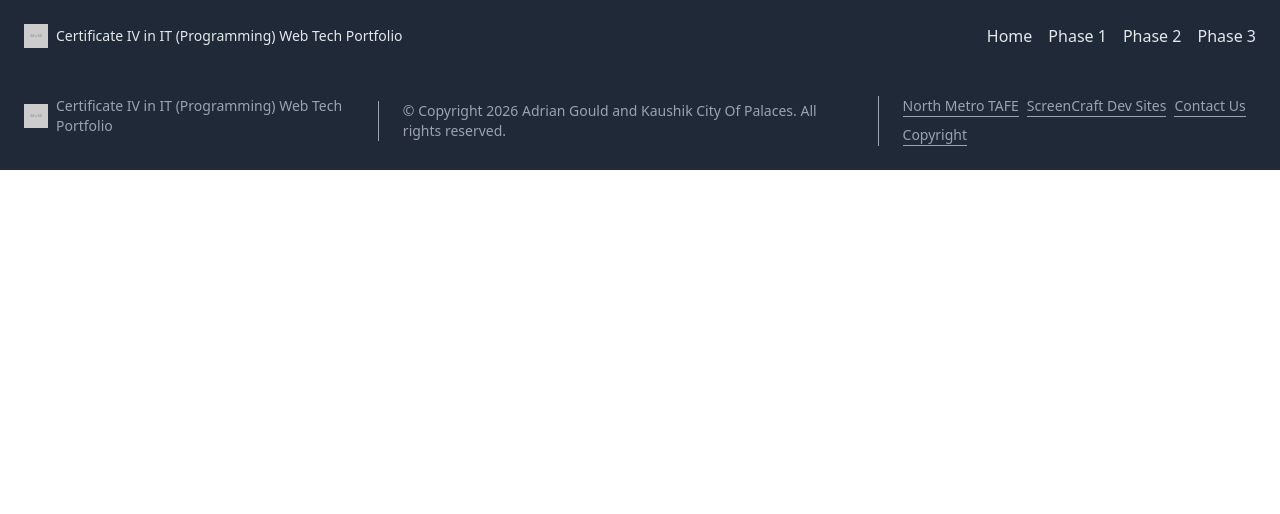
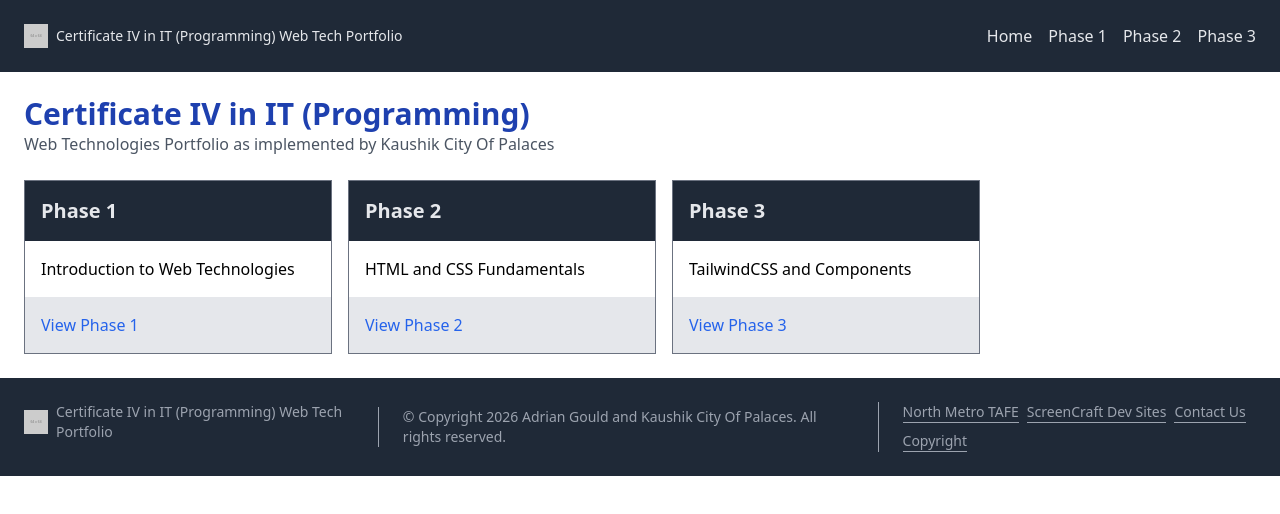
Before and after one commit to Kaushik-Cop/C4prog-WT-26S1-Portfolio--Kaushik-City-Of-Palaces-, a website: page index.html in a window 1280 px wide. Drawn offline with Linux system fonts and the light colour scheme; placeholder pictures from the web are drawn by us.

Commit message:
feat(phase-5): Implement dashboard

```diff
--- a/index.html
+++ b/index.html
@@ -7,6 +7,7 @@
     <link rel="stylesheet" href="./assets/css/site.css">
 </head>
 <body>
+
 <header class="sticky top-0 flex flex-col justify-between p-6 mx-auto md:flex-row gap-2 bg-gray-800 text-gray-200">
     <a class="flex items-center mb-4 title-font md:mb-0 gap-2">
         <img src="https://placehold.co/64?text=logo" alt="Logo" class="h-6">
@@ -19,6 +20,54 @@
         <a href="phase-3" class="hover:text-white transition duration-500 ease-in-out">Phase 3</a>
     </nav>
 </header>
+
+<main class="container mx-auto p-6">
+    <article>
+        <header class="mb-6">
+            <h2 class="text-3xl font-bold text-blue-800">Certificate IV in IT (Programming)</h2>
+            <p class="text-gray-600">Web Technologies Portfolio as implemented by Kaushik City Of Palaces</p>
+        </header>
+        <section class="flex flex-wrap gap-4">
+
+            <article class="w-1/4 border border-gray-500 flex flex-col gap-4 p-4">
+                <header class="bg-gray-800 text-gray-200 p-4 -m-4 mb-0">
+                    <h4 class="font-bold text-xl">Phase 1</h4>
+                </header>
+                <section class="flex flex-col gap-4">
+                    <p>Introduction to Web Technologies</p>
+                </section>
+                <footer class="bg-gray-200 text-gray-800 p-4 -m-4 mt-0">
+                    <a href="phase-1" class="text-blue-600 hover:underline">View Phase 1</a>
+                </footer>
+            </article>
+
+            <article class="w-1/4 border border-gray-500 flex flex-col gap-4 p-4">
+                <header class="bg-gray-800 text-gray-200 p-4 -m-4 mb-0">
+                    <h4 class="font-bold text-xl">Phase 2</h4>
+                </header>
+                <section class="flex flex-col gap-4">
+                    <p>HTML and CSS Fundamentals</p>
+                </section>
+                <footer class="bg-gray-200 text-gray-800 p-4 -m-4 mt-0">
+                    <a href="phase-2" class="text-blue-600 hover:underline">View Phase 2</a>
+                </footer>
+            </article>
+
+            <article class="w-1/4 border border-gray-500 flex flex-col gap-4 p-4">
+                <header class="bg-gray-800 text-gray-200 p-4 -m-4 mb-0">
+                    <h4 class="font-bold text-xl">Phase 3</h4>
+                </header>
+                <section class="flex flex-col gap-4">
+                    <p>TailwindCSS and Components</p>
+                </section>
+                <footer class="bg-gray-200 text-gray-800 p-4 -m-4 mt-0">
+                    <a href="phase-3" class="text-blue-600 hover:underline">View Phase 3</a>
+                </footer>
+            </article>
+
+        </section>
+    </article>
+</main>
 
 <footer class="text-gray-400 bg-gray-800 body-font w-full container flex flex-col items-start justify-between p-6 mx-auto md:flex-row gap-2">
     <a class="flex items-center mb-4 title-font md:mb-0 gap-2 hover:text-white transition duration-500 ease-in-out">
@@ -35,5 +84,6 @@
         <a href="#" class="border-b border-gray-400 hover:border-gray-200 hover:text-white transition duration-500 ease-in-out">Copyright</a>
     </nav>
 </footer>
+
 </body>
 </html>
```
Also changed, not shown: assets/css/site.css.
